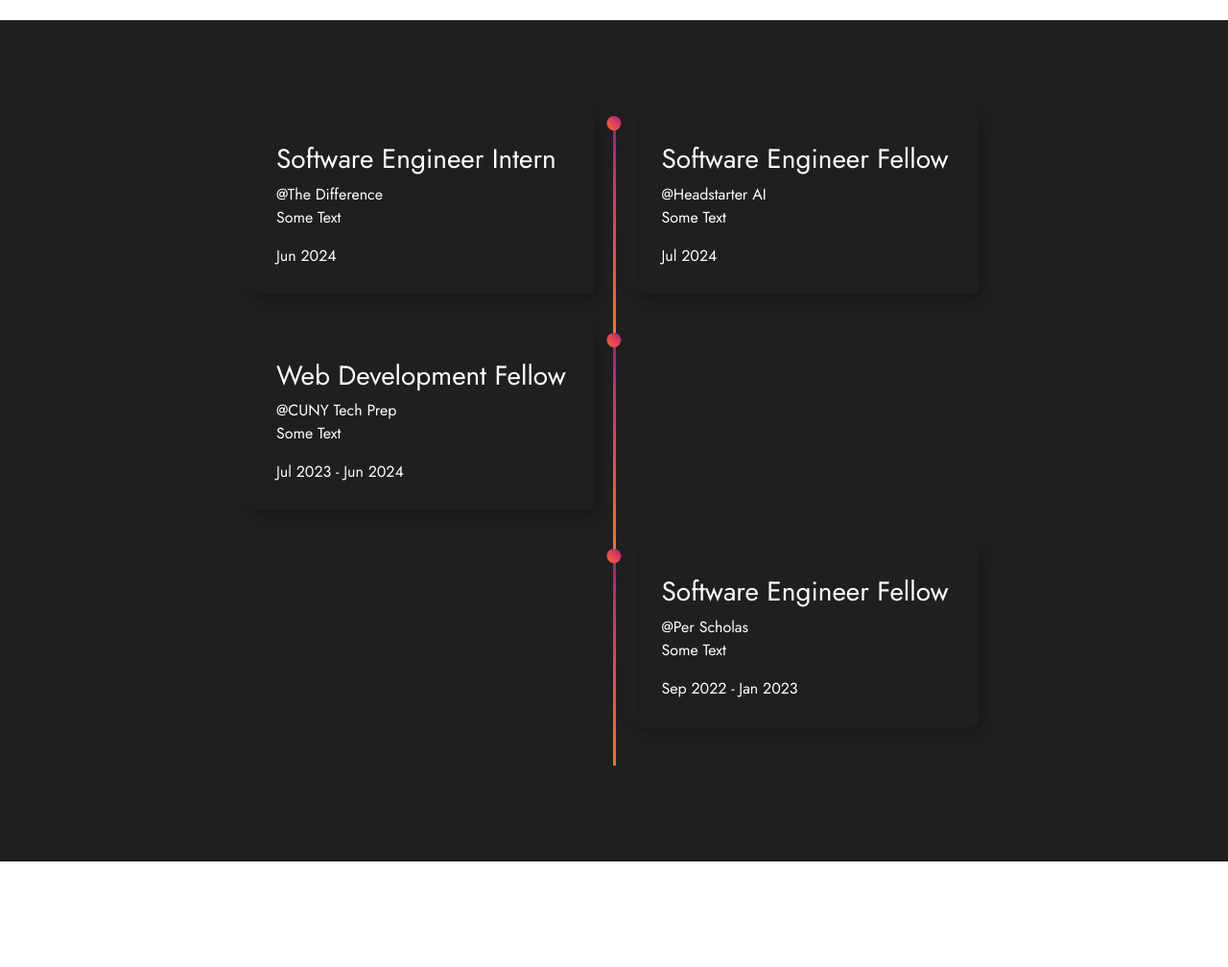
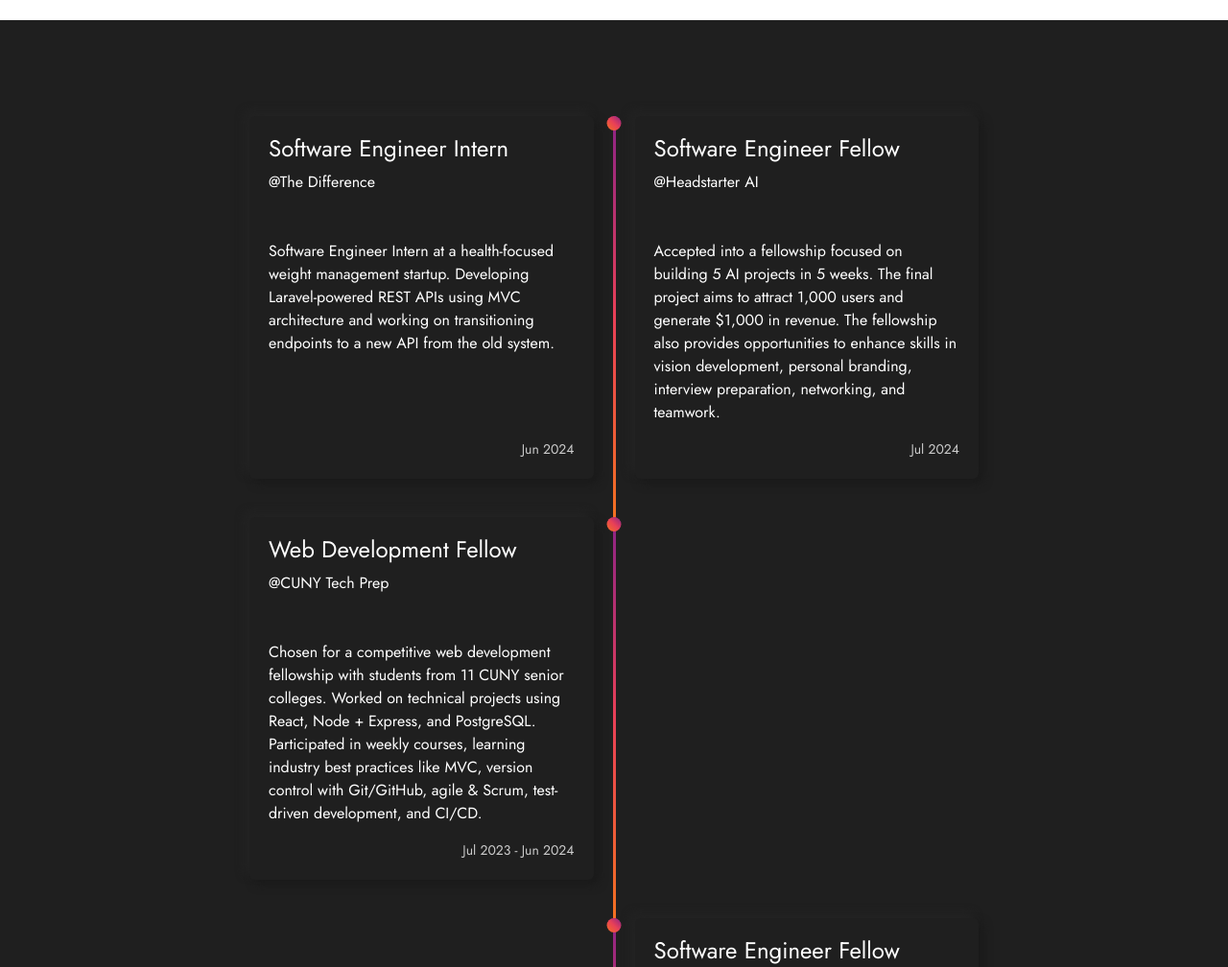
Before and after one commit to hhkbhamza/hhkbhamza, a plain HTML site: page index.html in a window 1280 px wide. Shown: the part 700-1708 px from the top of the page at 96% size. Before the commit the page ends 1598 px from the top, so only its background shows below. Drawn offline with nearby package versions, Linux system fonts and the light colour scheme.

Commit message:
Updated experience descriptions

```diff
--- a/index.html
+++ b/index.html
@@ -66,7 +66,7 @@
       <div class="description">
         <h1>Amir Hamza</h1>
         <h3>Aspring SWE</h3>
-        <p>
+        <p class="heading">
           An eager CS student specializing in SWE
         </p>
 
@@ -83,9 +83,9 @@
     <section class="design-section">
       <div class="timeline">
         <div class="timeline-component timeline-content">
-          <h3>Software Engineer Intern</h3>
-          <span>@The Difference</span>
-          <p>Some Text</p>
+          <h4>Software Engineer Intern</h4>
+          <span>@The Difference</span><br></br>
+          <p>Software Engineer Intern at a health-focused weight management startup. Developing Laravel-powered REST APIs using MVC architecture and working on transitioning endpoints to a new API from the old system.</p>
           <span class="dates">Jun 2024</span>
         </div>
         <div class="timeline-middle">
@@ -93,16 +93,16 @@
         </div>
 
         <div class="timeline-component timeline-content">
-          <h3>Software Engineer Fellow</h3>
-          <span>@Headstarter AI</span>
-          <p>Some Text</p>
+          <h4>Software Engineer Fellow</h4>
+          <span>@Headstarter AI</span><br></br>
+          <p>Accepted into a fellowship focused on building 5 AI projects in 5 weeks. The final project aims to attract 1,000 users and generate $1,000 in revenue. The fellowship also provides opportunities to enhance skills in vision development, personal branding, interview preparation, networking, and teamwork.</p>
           <span class="dates">Jul 2024</span>
         </div>
 
         <div class="timeline-component timeline-content">
-          <h3>Web Development Fellow</h3>
-          <span>@CUNY Tech Prep</span>
-          <p>Some Text</p>
+          <h4>Web Development Fellow</h4>
+          <span>@CUNY Tech Prep</span><br></br>
+          <p>Chosen for a competitive web development fellowship with students from 11 CUNY senior colleges. Worked on technical projects using React, Node + Express, and PostgreSQL. Participated in weekly courses, learning industry best practices like MVC, version control with Git/GitHub, agile & Scrum, test-driven development, and CI/CD.</p>
           <span class="dates">Jul 2023 - Jun 2024</span>
         </div>
         <div class="timeline-middle">
@@ -117,9 +117,9 @@
           <div class="timeline-circle"></div>
         </div>
         <div class="timeline-component timeline-content right">
-          <h3>Software Engineer Fellow</h3>
-          <span>@Per Scholas</span>
-          <p>Some Text</p>
+          <h4>Software Engineer Fellow</h4>
+          <span>@Per Scholas</span><br></br>
+          <p>Worked in teams on projects using the MERN stack, JavaScript, HTML, and CSS. Developed a final project with these technologies, presented it to the class, and implemented feedback effectively.</p>
           <span class="dates">Sep 2022 - Jan 2023</span>
         </div>
       </div>
--- a/styles.css
+++ b/styles.css
@@ -5,7 +5,7 @@ body {
     background: #f2f6e9;
 }
 .navbar {
-    background:#4e82e43f;
+    background: #76b2da;
 }
 .nav-link,
 .navbar-brand {
@@ -84,6 +84,10 @@ body {
     padding: 40px 0;
 }
 
+.heading {
+    background-color: #76b2da;
+}
+
 a {
     font-size: 30px;
     padding: 0;
@@ -94,7 +98,12 @@ button {
     padding: none;
     cursor: crosshair;
 }
-
+/*
+p {
+    display: flex;
+    flex-direction: column;
+    justify-content: space-between;
+} */
 
 #button {
     border: 2px solid #3498db;
@@ -120,7 +129,6 @@ button {
         transform: scale(1);
     }
 }
-
 
 
 @import url('https://fonts.googleapis.com/css2?family=Jost:wght@200;300;400&display=swap');
@@ -150,7 +158,7 @@ button {
   flex-direction: column;
 }
 
-.timeline-content {
+/* .timeline-content {
     padding: 20px;
     background: #1f1f1f;
     box-shadow: 5px 5px 10px #1a1a1a, -5px -5px 10px #242424;
@@ -162,10 +170,31 @@ button {
     margin: 1.5rem 1rem;
     border-radius: 6px;
     position: relative;
-  }
+  } */
+  .timeline-content {
+    display: flex;
+    flex-direction: column;
+    justify-content: space-between; /* Ensure space between the content and date */
+    padding: 20px;
+    background: #1f1f1f;
+    box-shadow: 5px 5px 10px #1a1a1a, -5px -5px 10px #242424;
+    border-radius: 5px;
+    color: white;
+    overflow-wrap: break-word !important;
+    margin: 1.5rem 1rem;
+    border-radius: 6px;
+    position: relative;
+}
 
 .timeline-component {
   margin: 0px 20px 40px 20px;
+}
+
+.dates {
+    margin-top: auto; /* Push the date to the bottom */
+    text-align: right;
+    font-size: 14px;
+    color: #ccc;
 }
 
 @media screen and (min-width: 768px) {
```
